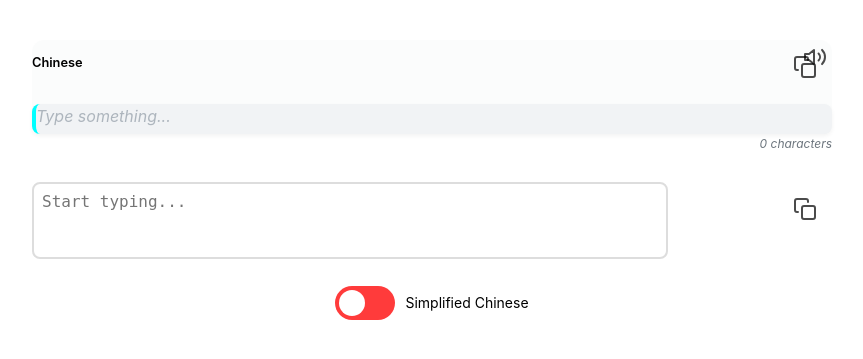
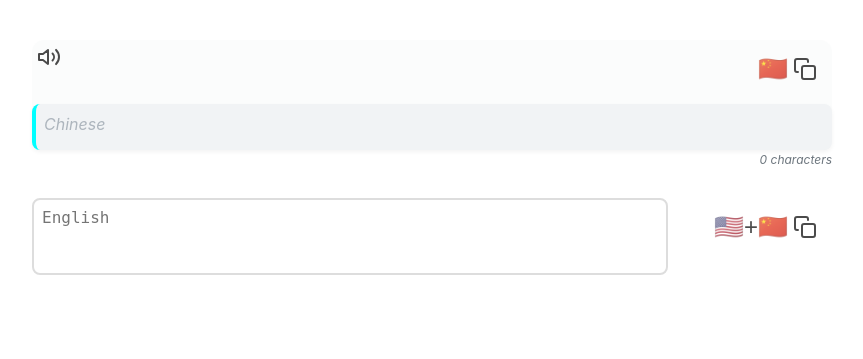
Before and after one commit to qwertypants/real-time-translator, a Flask app: page / in a window 1280 px wide. Shown: the top 359 px of the page, without its empty margins (208-1071 px from the left). Run offline with Flask 3, Linux system fonts and the light colour scheme.

Commit message:
User checkpoint: Improve UI: Enhance copy buttons, adjust styling, and remove placeholder text.

```diff
--- a/static/css/style.css
+++ b/static/css/style.css
@@ -41,10 +41,6 @@ body {
     font-weight: 600;
 }
 
-.section-title:empty::before {
-    content: "Chinese";
-}
-
 .pronunciation-guide {
     font-size: 0.9rem;
     color: #666;
@@ -62,6 +58,7 @@ body {
     word-wrap: break-word;
     transition: all 0.3s ease;
     box-shadow: 0 2px 4px rgba(0, 0, 0, 0.05);
+    padding: 0.5em;
 }
 
 .source-text {
@@ -80,7 +77,7 @@ body {
 }
 
 .text-display:empty::before {
-    content: 'Type something...';
+    content: 'Chinese';
     color: #adb5bd;
     font-style: italic;
 }
@@ -129,11 +126,12 @@ body {
 
 /* Toggle Switch Styles */
 .language-toggle {
-    display: flex;
+    display: none;
     align-items: center;
     justify-content: center;
     gap: 10px;
     margin-top: 20px;
+
 }
 
 .toggle-switch {
@@ -256,7 +254,7 @@ input:checked + .toggle-slider:before {
 /* New styles for button group */
 .button-group {
     display: flex;
-    gap: 5px;
+    gap: 30px;
     align-items: center;
 }
 
@@ -277,3 +275,10 @@ input:checked + .toggle-slider:before {
     color: var(--primary-cyan);
     opacity: 1;
 }
+
+#copyButton,
+#copyTranslationButton {
+    font-size:1.5em;
+    display: flex;
+    gap: 5px;
+}
--- a/templates/index.html
+++ b/templates/index.html
@@ -29,9 +29,9 @@
             <!-- Translation Display -->
             <div class="text-section">
                 <div class="section-header">
-                    <h3 class="section-title"></h3>
                     <div class="button-group">
                         <button class="btn btn-copy" id="copyTranslationButton" title="Copy Chinese text">
+                            🇨🇳
                             <svg xmlns="http://www.w3.org/2000/svg" width="24" height="24" viewBox="0 0 24 24" fill="none" stroke="currentColor" stroke-width="2" stroke-linecap="round" stroke-linejoin="round"><rect x="9" y="9" width="13" height="13" rx="2" ry="2"></rect><path d="M5 15H4a2 2 0 0 1-2-2V4a2 2 0 0 1 2-2h9a2 2 0 0 1 2 2v1"></path></svg>
                         </button>
                         <button class="btn btn-audio" id="playTranslationButton" title="Play audio">
@@ -48,8 +48,8 @@
             <div class="input-section">
                 <div class="input-group">
                     <textarea class="form-control" id="inputText" rows="3"
-                              placeholder="Start typing..."></textarea>
-                    <button class="btn btn-copy" id="copyButton" title="Copy text">
+                              placeholder="English"></textarea>
+                    <button class="btn btn-copy" id="copyButton" title="Copy text">🇺🇸+🇨🇳
                         <svg xmlns="http://www.w3.org/2000/svg" width="24" height="24" viewBox="0 0 24 24" fill="none" stroke="currentColor" stroke-width="2" stroke-linecap="round" stroke-linejoin="round"><rect x="9" y="9" width="13" height="13" rx="2" ry="2"></rect><path d="M5 15H4a2 2 0 0 1-2-2V4a2 2 0 0 1 2-2h9a2 2 0 0 1 2 2v1"></path></svg>
                     </button>
                 </div>
```
